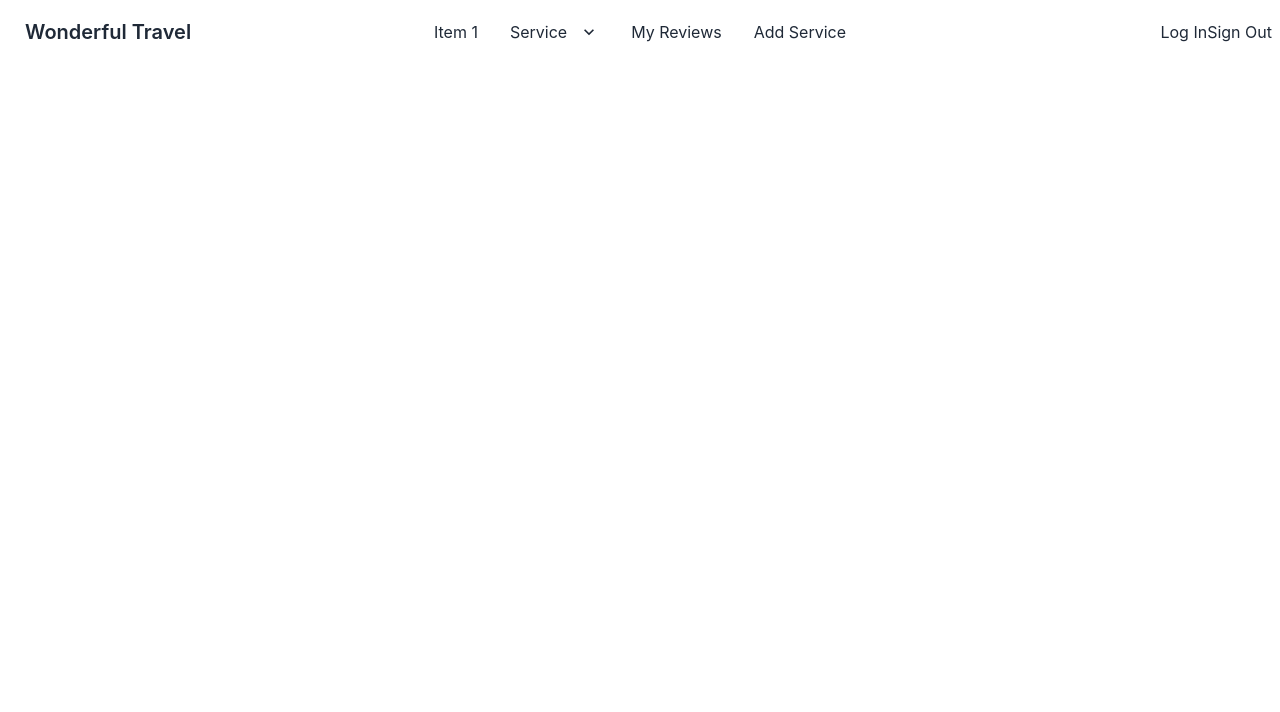
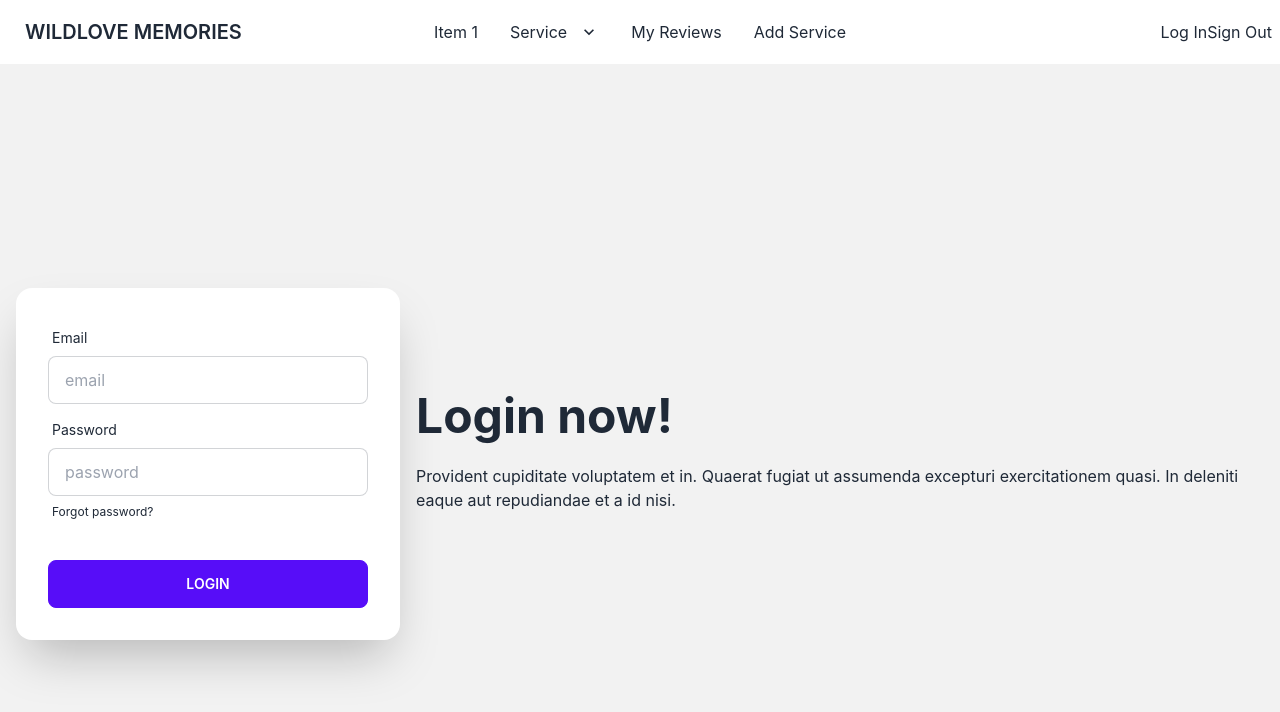
Before and after one commit to shuvo90901/WildLove-Memories, a React (Create React App) app: page /login in a window 1280 px wide. Shown: the top 712 px of the page. Built offline with nearby package versions, Linux system fonts and the light colour scheme.

Commit message:
website name changed

```diff
--- a/package.json
+++ b/package.json
@@ -9,6 +9,7 @@
     "daisyui": "^2.38.1",
     "react": "^18.2.0",
     "react-dom": "^18.2.0",
+    "react-router-dom": "^6.4.3",
     "react-scripts": "5.0.1",
     "web-vitals": "^2.1.4"
   },
--- a/public/index.html
+++ b/public/index.html
@@ -22,7 +22,7 @@
       work correctly both with client-side routing and a non-root public URL.
       Learn how to configure a non-root public URL by running `npm run build`.
     -->
-  <title>Wonderful Travel</title>
+  <title>Wildlove Memories</title>
 </head>
 
 <body>
--- a/src/App.js
+++ b/src/App.js
@@ -1,11 +1,15 @@
 import logo from './logo.svg';
 import './App.css';
 import Home from './Pages/Home/Home/Home';
+import { RouterProvider } from 'react-router-dom';
+import { router } from './Routes/Router/Router';
 
 function App() {
   return (
     <div className="App">
-      <Home></Home>
+      <RouterProvider router={router}>
+
+      </RouterProvider>
     </div>
   );
 }
--- a/src/Pages/Home/Headers/Headers.js
+++ b/src/Pages/Home/Headers/Headers.js
@@ -23,7 +23,7 @@
                         <li><a>Item 3</a></li>
                     </ul>
                 </div>
-                <a className="btn btn-ghost normal-case text-xl">Wonderful Travel</a>
+                <a className="btn btn-ghost normal-case text-xl">WILDLOVE MEMORIES</a>
             </div>
             <div className="navbar-center hidden lg:flex">
                 <ul className="menu menu-horizontal p-0">
--- a/src/Pages/Home/Home/Home.js
+++ b/src/Pages/Home/Home/Home.js
@@ -4,7 +4,7 @@
 const Home = () => {
     return (
         <div>
-            <Headers></Headers>
+
         </div>
     );
 };
--- /dev/null
+++ b/src/Pages/Login/Login.js
@@ -0,0 +1,38 @@
+import React from 'react';
+
+const Login = () => {
+    return (
+        <div className="hero min-h-screen bg-base-200">
+            <div className="hero-content flex-col lg:flex-row-reverse">
+                <div className="text-center lg:text-left">
+                    <h1 className="text-5xl font-bold">Login now!</h1>
+                    <p className="py-6">Provident cupiditate voluptatem et in. Quaerat fugiat ut assumenda excepturi exercitationem quasi. In deleniti eaque aut repudiandae et a id nisi.</p>
+                </div>
+                <div className="card flex-shrink-0 w-full max-w-sm shadow-2xl bg-base-100">
+                    <div className="card-body">
+                        <div className="form-control">
+                            <label className="label">
+                                <span className="label-text">Email</span>
+                            </label>
+                            <input type="text" placeholder="email" className="input input-bordered" />
+                        </div>
+                        <div className="form-control">
+                            <label className="label">
+                                <span className="label-text">Password</span>
+                            </label>
+                            <input type="text" placeholder="password" className="input input-bordered" />
+                            <label className="label">
+                                <a href="#" className="label-text-alt link link-hover">Forgot password?</a>
+                            </label>
+                        </div>
+                        <div className="form-control mt-6">
+                            <button className="btn btn-primary">Login</button>
+                        </div>
+                    </div>
+                </div>
+            </div>
+        </div>
+    )
+};
+
+export default Login;
--- /dev/null
+++ b/src/Routes/Router/Router.js
@@ -0,0 +1,21 @@
+import { createBrowserRouter } from "react-router-dom";
+import Main from "../../layout/Main";
+import Home from "../../Pages/Home/Home/Home";
+import Login from "../../Pages/Login/Login";
+
+export const router = createBrowserRouter([
+    {
+        path: '/',
+        element: <Main></Main>,
+        children: [
+            {
+                path: '/',
+                element: <Home></Home>
+            },
+            {
+                path: '/login',
+                element: <Login></Login>
+            }
+        ]
+    }
+])
--- /dev/null
+++ b/src/layout/Main.js
@@ -0,0 +1,14 @@
+import React from 'react';
+import { Outlet } from 'react-router-dom';
+import Headers from '../Pages/Home/Headers/Headers';
+
+const Main = () => {
+    return (
+        <div>
+            <Headers></Headers>
+            <Outlet></Outlet>
+        </div>
+    );
+};
+
+export default Main;
```
Also changed, not shown: 1 other file (tests, documents, lock files or other folders).
